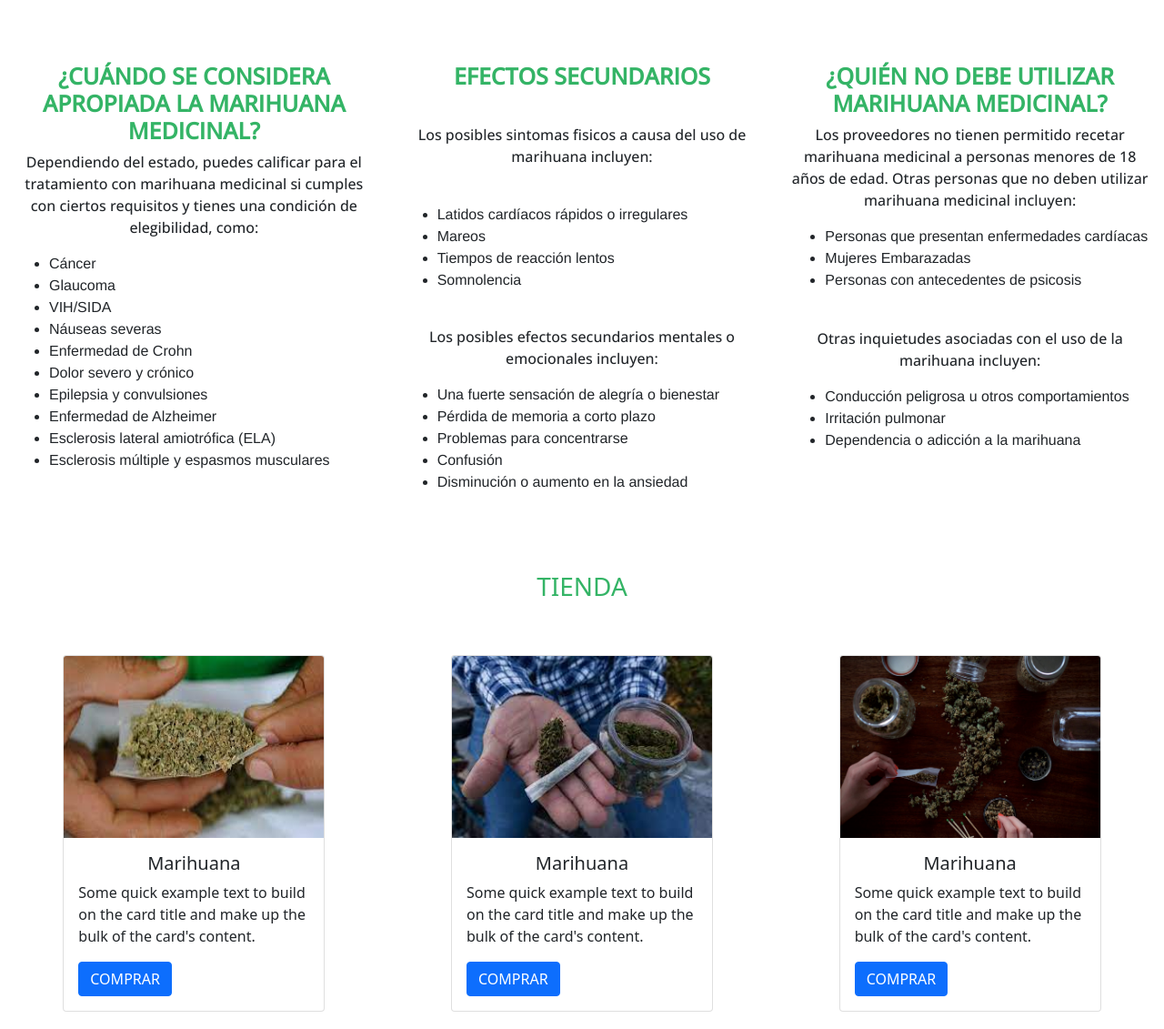
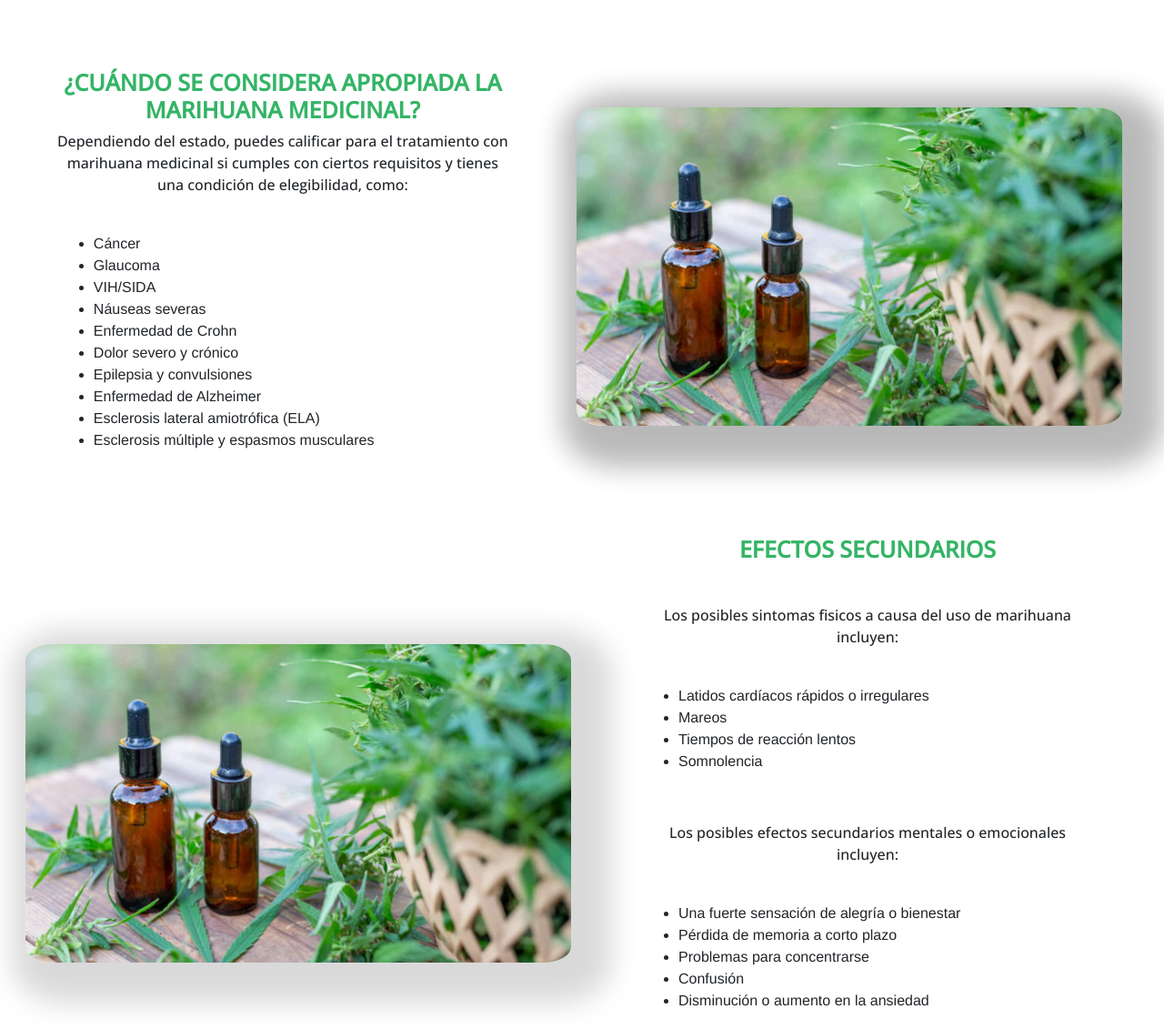
Before and after one commit to ErwinIglesias/Proyecto-JavaScript, a website: page index.html in a window 1280 px wide. Shown: the part 797-1928 px from the top of the page at 91% size. Drawn offline with nearby package versions, Linux system fonts and the light colour scheme.

Commit message:
modificaciones

```diff
--- a/index.html
+++ b/index.html
@@ -62,14 +62,14 @@
         </div>
     </div>
 
-    <div class="container-fluid margenContainer">
-        <div class="row">
-            <div class="col-lg-4 flexCol">
+    <div class="container-fluid margenContainer achicarContainer">
+        <div class="row achicarRow">
+            <div class="col-lg-6 flexCol">
+                <div class="contenedorPreguntas">
                 <h3 class="pregPrincipal"><b>¿CUÁNDO SE CONSIDERA APROPIADA LA MARIHUANA MEDICINAL?</b></h3>
-
                 <p class="respPrincipal">Dependiendo del estado, puedes calificar para el tratamiento con marihuana medicinal si cumples con ciertos requisitos y tienes una condición de elegibilidad, como:</p>
 
-                    <ul>
+                    <ul class="ulEfectos">
                         <li>Cáncer</li>
                         <li>Glaucoma</li>
                         <li>VIH/SIDA</li>
@@ -82,13 +82,29 @@
                         <li>Esclerosis múltiple y espasmos musculares</li>
                     </ul>
                 </div>
+            </div>
 
-            <div class="col-lg-4 flexCol">
-                <div class="">
+                <div class="col-lg-6">
+                    <div class="imagen">
+                        <div class="imagenCannabis">
+                            <img src="assets/img/aceiteCannabis.jpg" alt="" class="imagenCannabis2"></img>
+                        </div>
+                    </div>
+                </div>
+    </div>
+
+    <div class="container-fluid margenContainer">
+        <div class="row">
+                <div class="col-lg-6 centrarImagen">
+                    <div class="imagen">
+                            <img src="assets/img/aceiteCannabis.jpg" alt="" class="imagenCannabis2"></img>
+                        </div>
+                    </div>
+
+                <div class="col-lg-6 flexCol">
+                    <div class="contenedorPreguntas">
                         <h3 class="pregPrincipal"><b>EFECTOS SECUNDARIOS</b></h3>
-
                         <p class="respPrincipal marginEfectos">Los posibles sintomas fisicos a causa del uso de marihuana incluyen:</p>
-
                             <ul class="ulEfectos">
                                 <li>Latidos cardíacos rápidos o irregulares</li>
                                 <li>Mareos</li>
@@ -97,8 +113,7 @@
                             </ul>
 
                         <p class="respPrincipal marginEfectos">Los posibles efectos secundarios mentales o emocionales incluyen:</p>
-
-                        <ul>
+                            <ul class="ulEfectos">
                                 <li>Una fuerte sensación de alegría o bienestar</li>
                                 <li>Pérdida de memoria a corto plazo</li>
                                 <li>Problemas para concentrarse</li>
@@ -107,15 +122,16 @@
                             </ul>
                     </div>
                 </div>
+        </div>
+    </div>
 
-            <div class="col-lg-4 flexCol">
-                <div class="">
-
+            <div class="container-fluid margenContainer">
+                <div class="row">
+                        <div class="col-lg-6 flexCol">
+                            <div class="contenedorPreguntas">
                                 <h3 class="pregPrincipal"><b>¿QUIÉN NO DEBE UTILIZAR MARIHUANA MEDICINAL?</b></h3>
-
                                 <p class="respPrincipal">Los proveedores no tienen permitido recetar marihuana medicinal a personas menores de 18 años de edad. Otras personas que no deben utilizar marihuana medicinal incluyen:</p>
-
-                    <ul>
+                                <ul class="ulEfectos">
                                     <li>Personas que presentan enfermedades cardíacas</li>
                                     <li>Mujeres Embarazadas</li>
                                     <li>Personas con antecedentes de psicosis</li>
@@ -123,16 +139,23 @@
 
                                 <p class="respPrincipal inquietudes">Otras inquietudes asociadas con el uso de la marihuana incluyen:</p>
 
-                    <ul>
+                                <ul class="ulEfectos">
                                     <li>Conducción peligrosa u otros comportamientos</li>
                                     <li>Irritación pulmonar</li>
                                     <li>Dependencia o adicción a la marihuana</li>
-
                                 </ul>
+                            </div>
+                        </div>
+                        <div class="col-lg-6">
+                            <div class="imagen">
+                                <div class="imagenCannabis">
+                                    <img src="assets/img/aceiteCannabis.jpg" alt="" class="imagenCannabis2"></img>
                                 </div>
                             </div>
                         </div>
                 </div>
+            </div>
+
 
     <div class="container-fluid margenContainer">
 
--- a/scss/style.scss
+++ b/scss/style.scss
@@ -92,7 +92,7 @@ ul li{
 }
 
 .ulEfectos{
-    margin-top: 40px;
+    margin-top: 25px;
 }
 
 .inquietudes{
@@ -129,7 +129,7 @@ ul li{
     justify-content: center;
 }
 
-.tarjeta{
+.tarjeta, .imagenCannabis, .imagenCannabis2{
     display: flex;
     align-items: center;
     flex-direction: column;
@@ -139,6 +139,37 @@ ul li{
     width: 500px;
     height: 300px;
     margin-bottom: 50px;
+}
+
+.imagenCannabis{
+    width: 600px;
+    height: 350px;
+}
+
+.achicarRow{
+    width: 99%;
+}
+
+.imagenCannabis2{
+    margin: 0;
+    width: 600px;
+    height: 350px;
+}
+
+.centrarImagen{
+    display: flex;
+    justify-content: flex-end;
+    align-items: center;
+}
+
+.imagen{
+    align-items: center;
+    margin-top: 50px;
+}
+
+.flexCol{
+    display: flex;
+    justify-content: center;
 }
 
 .seguisDudas{
@@ -181,3 +212,10 @@ ul li{
     margin-left: 15px;
     margin-top: 17px;
 }
+
+.contenedorPreguntas{
+    width: 500px;
+    display: flex;
+    justify-content: center;
+    flex-direction: column;
+}
```
Also changed, not shown: css/style.css. Lines whose indentation alone changed are shown as unchanged.
